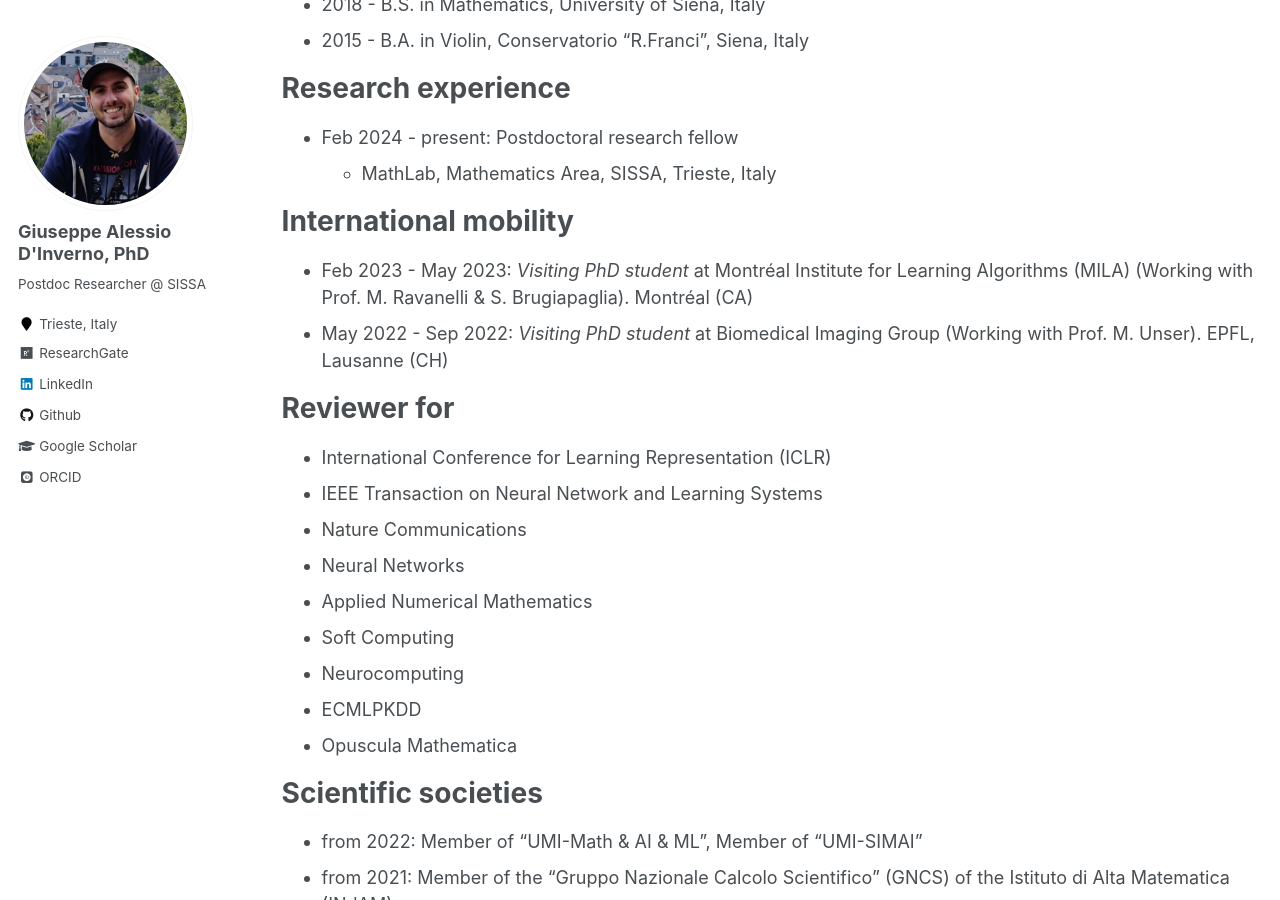
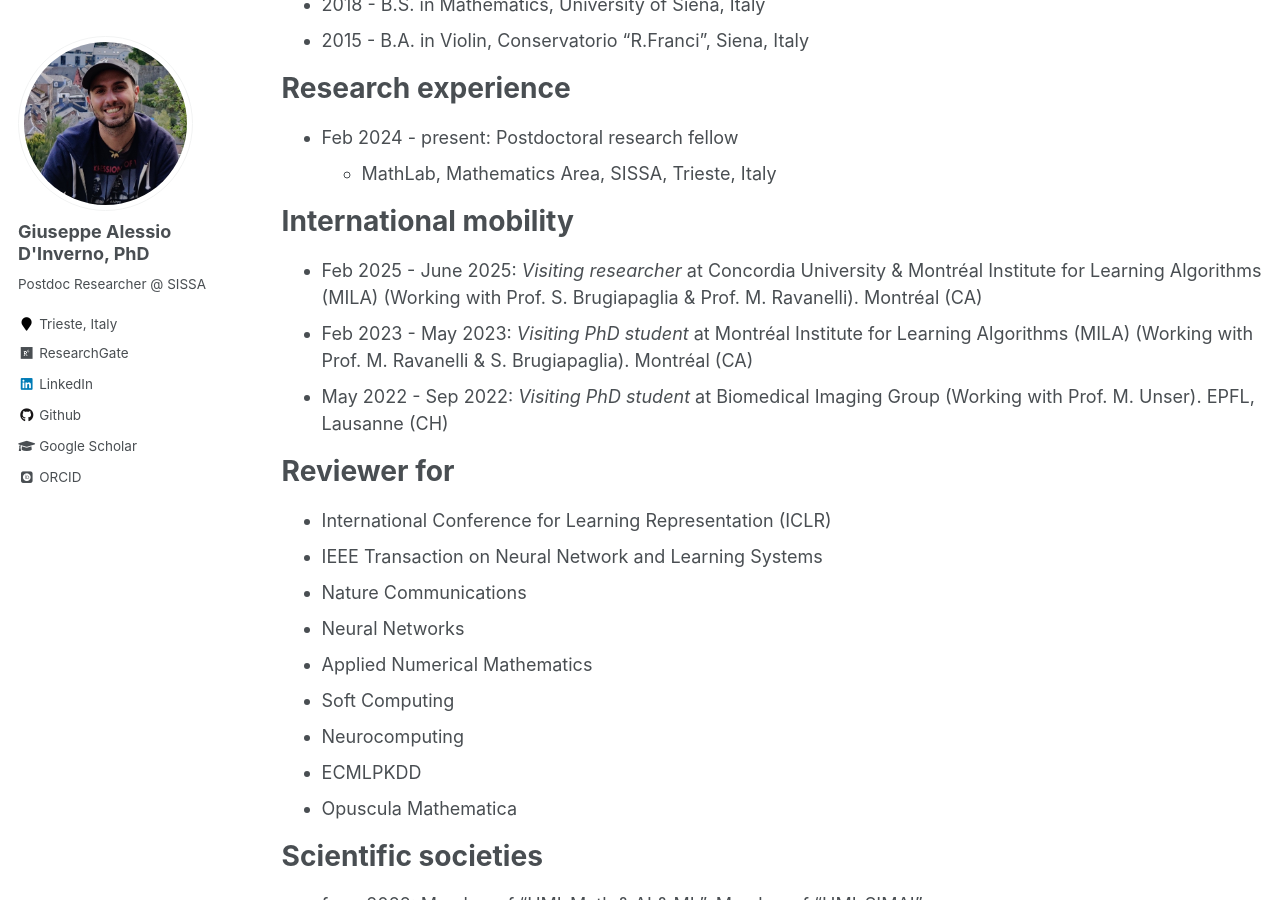
Before and after one commit to DavideOberto/DavideOberto.github.io, a Jekyll site: the page built from _pages/cv.md, in a window 1280 px wide and 900 px high, scrolled down 347 px. Built offline with Jekyll 4.4.1, drawn with Linux system fonts in a browser that asks for light colours; some web fonts are replaced.

Commit message:
visiting

```diff
--- a/_pages/cv.md
+++ b/_pages/cv.md
@@ -28,6 +28,7 @@ Research experience
 
 International mobility
 =====
+* Feb 2025 - June 2025: <em>Visiting researcher</em> at Concordia University & Montréal Institute for Learning Algorithms (MILA) (Working with Prof. S. Brugiapaglia & Prof. M. Ravanelli). Montréal (CA)
 * Feb 2023 - May 2023: <em>Visiting PhD student</em> at Montréal Institute for Learning Algorithms (MILA) (Working with Prof. M. Ravanelli & S. Brugiapaglia). Montréal (CA)
 * May 2022 - Sep 2022: <em>Visiting PhD student</em> at Biomedical Imaging Group (Working with Prof. M. Unser). EPFL, Lausanne (CH)
 
```
